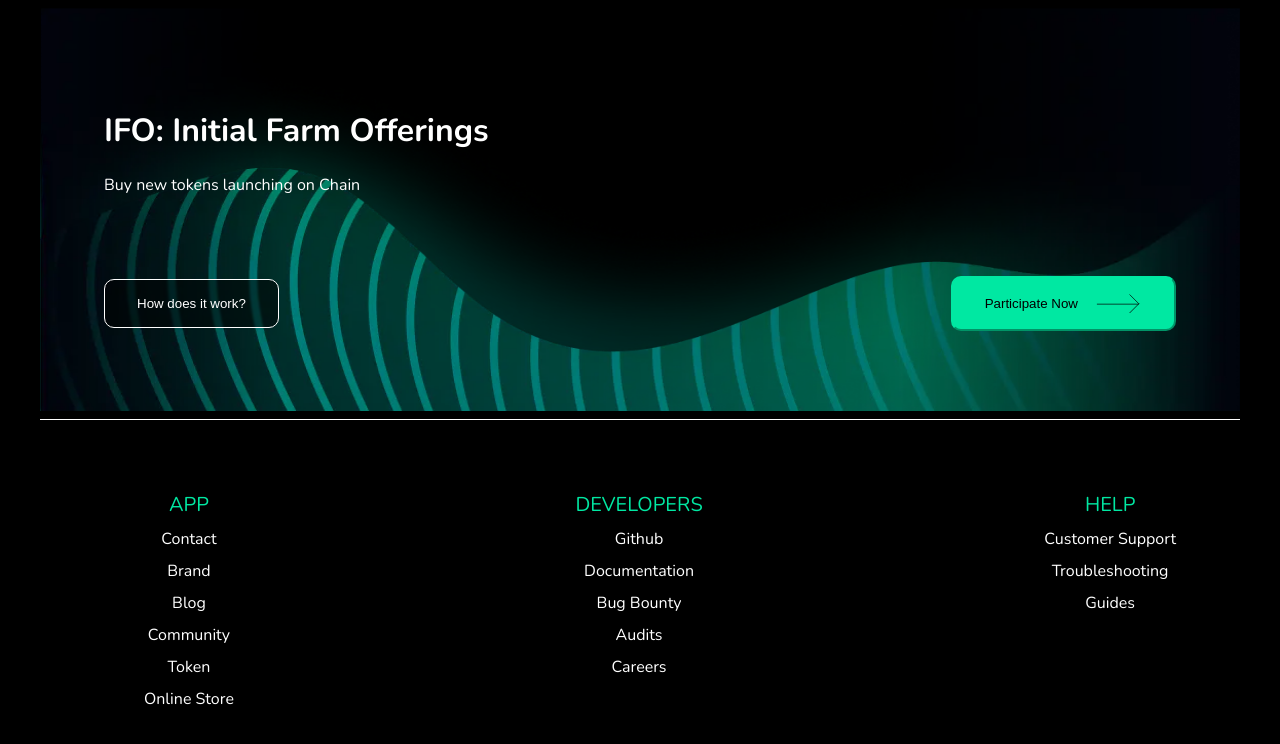
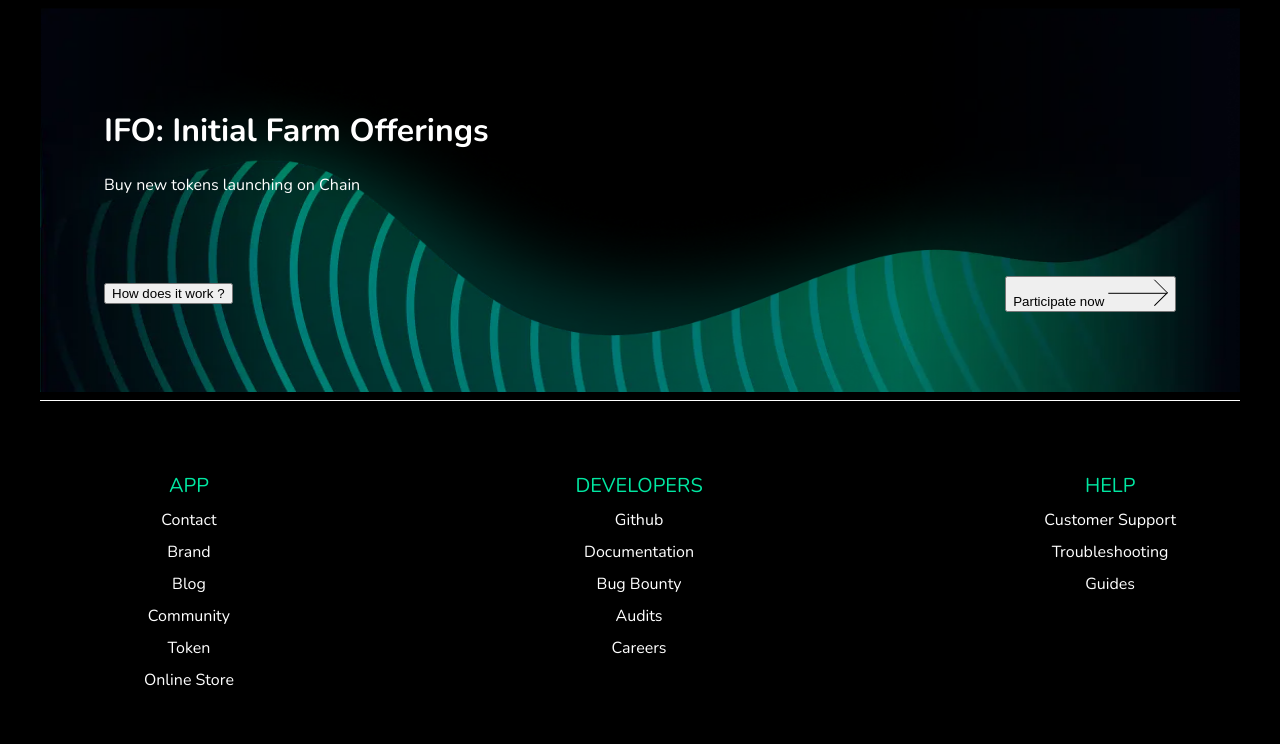
Before and after one commit to swaubhik/dy-launchpad-frontend, a Vue app: page / in a window 1280 px wide. Shown: the top 744 px of the page. Built offline with nearby package versions, Linux system fonts and the light colour scheme.

Commit message:
Update Header.vue
changed buttons with button component

```diff
--- a/src/components/Header.vue
+++ b/src/components/Header.vue
@@ -4,10 +4,10 @@
             <h1>IFO: Initial Farm Offerings</h1>
             <p>Buy new tokens launching on Chain</p>
             <div class="header__buttons">
-                <button class="btn">How does it work?</button>
-                <button class="btn-primary">Participate Now
-                    <right-arrow class="arrow" />
-                </button>
+                <Button msg="How does it work ?" class="btn" />
+                <Button msg="Participate now" class="btn-primary">
+                    <right-arrow class="icon" />
+                </Button>
             </div>
         </div>
     </header>
@@ -15,8 +15,9 @@
 
 <script>
 import rightArrow from '../assets/icons/right-arrow.vue'
+import Button from './Button.vue'
 export default {
-    components: { rightArrow },
+    components: { rightArrow, Button },
 }
 </script>
 
@@ -35,33 +36,6 @@ export default {
     margin-top: 5rem;
 }
 
-.btn {
-    padding: 1rem 2rem;
-    color: #FFFFFF;
-    background: rgba(0, 0, 0, 0.5);
-    border: 1px solid #FFFFFF;
-    backdrop-filter: blur(1px);
-    border-radius: 10px;
-}
-
-.btn-primary {
-    background-color: var(--color-primary);
-    border-radius: 10px;
-    border-color: var(--color-primary);
-    padding: 1rem 2rem;
-    display: flex;
-    align-items: center;
-    justify-content: space-between;
-}
-
-.arrow {
-    height: 1.2rem;
-    width: 3rem;
-    margin-left: 1rem;
-}
-
-
-
 /* mobile */
 @media (max-width: 768px) {
     .header__logo {
@@ -71,10 +45,5 @@ export default {
     .header__buttons {
         flex-direction: column;
     }
-
-    .btn {
-        margin-bottom: 4rem;
-        padding: 1rem 3.5rem;
-    }
 }
 </style>
```
